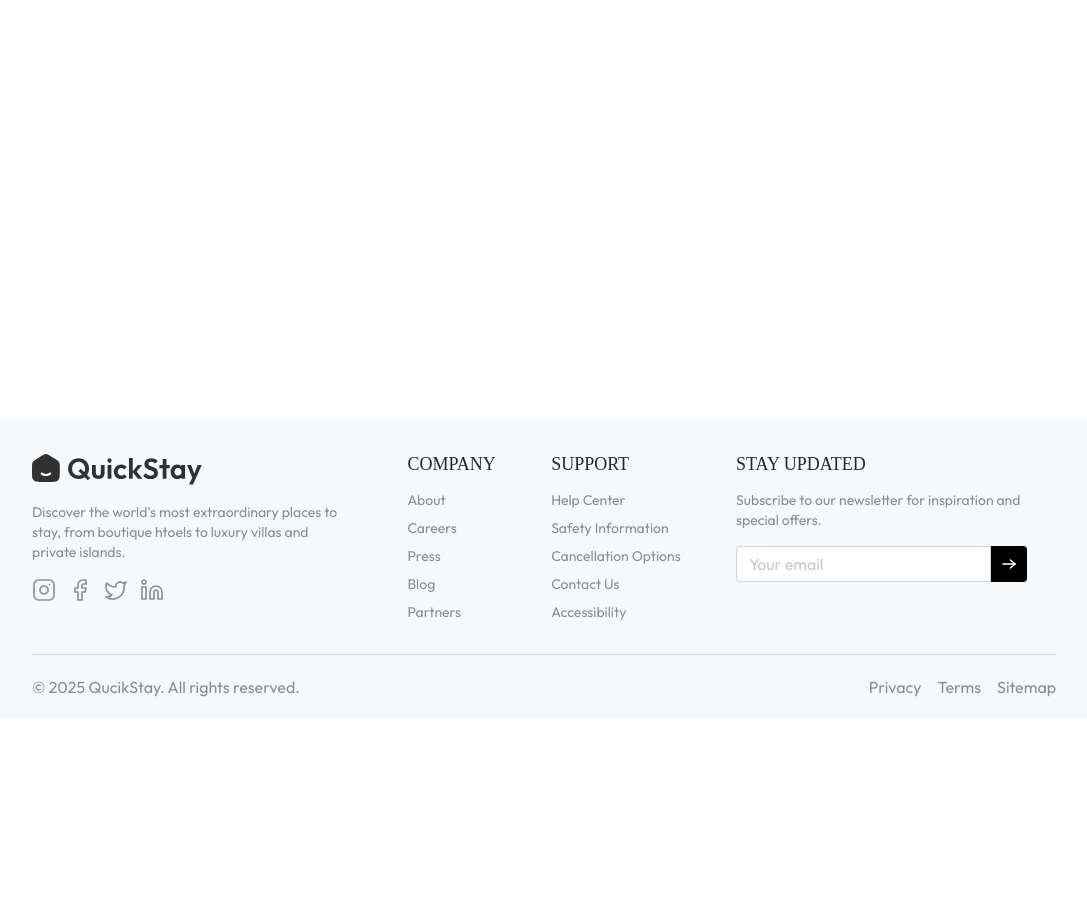
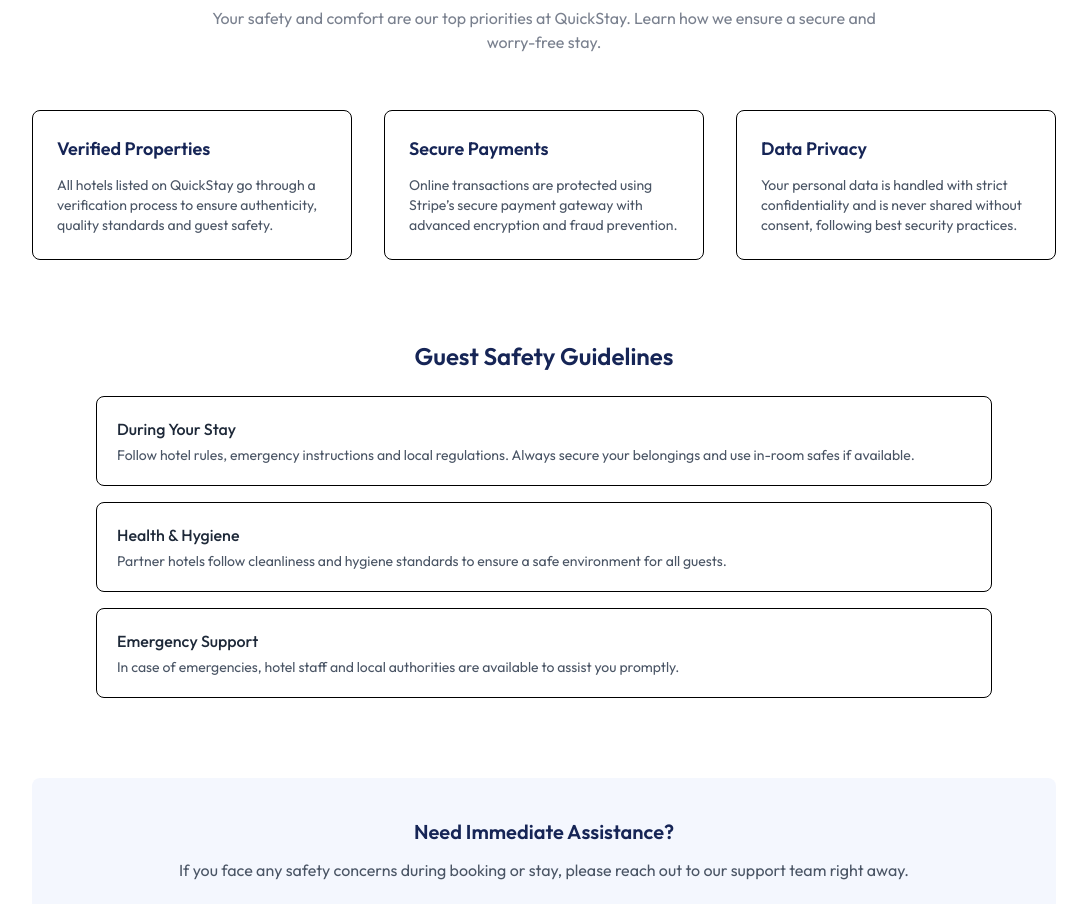
Before and after one commit to Sandeep-mehta-IITP/Hotel-Booking-Application-Frontend, a React (Vite) app: page /safety-info in a window 1280 px wide. Shown: the part 142-1046 px from the top of the page, without its empty margins (96-1183 px from the left). Before the commit the page ends 861 px from the top, so only its background shows below. Built offline with nearby package versions, Linux system fonts and the light colour scheme; no server answers; a web font is replaced by a local one.

Commit message:
feat: add Help Center and Safety Information pages; update routing and footer links

```diff
--- a/src/App.jsx
+++ b/src/App.jsx
@@ -17,6 +17,8 @@ import { useClerkToRedux } from "./hooks/useClerkToRedux";
 import Loader from "./components/Loader";
 import AboutUs from "./pages/About";
 import ContactUs from "./pages/Contact";
+import HelpCenter from "./pages/HelpCenter";
+import SafetyInformation from "./pages/SafetyInformation";
 
 function App() {
   useClerkToRedux();
@@ -46,6 +48,8 @@ function App() {
           <Route path="/" element={<HomePage />} />
           <Route path="/about" element={<AboutUs />} />
            <Route path="/contact-us" element={<ContactUs />} />
+           <Route path="/help-center" element={<HelpCenter />} />
+           <Route path="/safety-info" element={<SafetyInformation />} />
           <Route path="/rooms" element={<AllRooms />} />
           <Route path="/rooms/:id" element={<RoomDetails />} />
           <Route path="/my-bookings" element={<MyBookings />} />
--- a/src/components/Footer.jsx
+++ b/src/components/Footer.jsx
@@ -63,10 +63,10 @@ const Footer = () => {
           <p className="font-playfair text-lg text-gray-800">SUPPORT</p>
           <ul className="mt-3 flex flex-col gap-2 text-sm">
             <li>
-              <a href="/">Help Center</a>
+              <a href="/help-center">Help Center</a>
             </li>
             <li>
-              <a href="#">Safety Information</a>
+              <a href="/safety-info">Safety Information</a>
             </li>
             <li>
               <a href="#">Cancellation Options</a>
--- a/src/pages/Contact.jsx
+++ b/src/pages/Contact.jsx
@@ -3,7 +3,7 @@ import { assets } from "../assets/assets";
 
 const ContactUs = () => {
   return (
-    <div className="bg-gray-50 text-gray-800">
+    <div className="bg-gray-50 text-gray-800 mt-8">
 
       {/* Hero Section */}
       <div className="relative h-[60vh] flex items-center justify-center bg-[url('/src/assets/heroImage.png')] bg-cover bg-center">
--- /dev/null
+++ b/src/pages/HelpCenter.jsx
@@ -0,0 +1,110 @@
+import React from "react";
+import Title from "../components/Title";
+import { assets } from "../assets/assets";
+
+const HelpCenter = () => {
+  return (
+    <div className="mt-8 px-6 md:px-16 lg:px-24 xl:px-32 py-16">
+      {/* Page Title */}
+      <Title
+        align="center"
+        title="Help Center"
+        subTitle="Need assistance? We’re here to help you every step of your journey with QuickStay."
+      />
+
+      {/* Help Sections */}
+      <div className="grid md:grid-cols-3 gap-8 mt-14">
+        {/* Booking Help */}
+        <div className="border rounded-lg p-6 hover:shadow-lg transition">
+          <h3 className="text-lg font-semibold text-blue-950 mb-3">
+            Booking Assistance
+          </h3>
+          <p className="text-gray-600 text-sm">
+            Learn how to search hotels, select rooms, apply filters and complete
+            your booking smoothly on QuickStay.
+          </p>
+        </div>
+
+        {/* Payment Help */}
+        <div className="border rounded-lg p-6 hover:shadow-lg transition">
+          <h3 className="text-lg font-semibold text-blue-950 mb-3">
+            Payments & Refunds
+          </h3>
+          <p className="text-gray-600 text-sm">
+            Get help with Stripe payments, booking confirmation, failed
+            transactions and refund-related queries.
+          </p>
+        </div>
+
+        {/* Account Help */}
+        <div className="border rounded-lg p-6 hover:shadow-lg transition">
+          <h3 className="text-lg font-semibold text-blue-950 mb-3">
+            Account & Profile
+          </h3>
+          <p className="text-gray-600 text-sm">
+            Manage your account, update profile details, view booking history
+            and secure your login credentials.
+          </p>
+        </div>
+      </div>
+
+      {/* FAQs */}
+      <div className="mt-20 max-w-3xl mx-auto">
+        <h2 className="text-2xl font-semibold text-blue-950 mb-6 text-center">
+          Frequently Asked Questions
+        </h2>
+
+        <div className="space-y-4">
+          <div className="border rounded-lg p-4">
+            <p className="font-medium text-gray-800">
+              How do I cancel a booking?
+            </p>
+            <p className="text-sm text-gray-600 mt-1">
+              You can cancel your booking from the “My Bookings” section,
+              depending on the hotel’s cancellation policy.
+            </p>
+          </div>
+
+          <div className="border rounded-lg p-4">
+            <p className="font-medium text-gray-800">
+              Is online payment secure?
+            </p>
+            <p className="text-sm text-gray-600 mt-1">
+              Yes. All payments are processed securely using Stripe with
+              industry-standard encryption.
+            </p>
+          </div>
+
+          <div className="border rounded-lg p-4">
+            <p className="font-medium text-gray-800">
+              How can hotel owners manage bookings?
+            </p>
+            <p className="text-sm text-gray-600 mt-1">
+              Hotel owners can log into the dashboard to track bookings, revenue
+              and manage room listings.
+            </p>
+          </div>
+        </div>
+      </div>
+
+      {/* Contact Support */}
+      <div className="mt-20 bg-primary/5 rounded-lg p-10 text-center">
+        <h3 className="text-xl font-semibold text-blue-950 mb-3">
+          Still Need Help?
+        </h3>
+        <p className="text-gray-600 mb-6">
+          If you can’t find the answer you’re looking for, our support team is
+          just a click away.
+        </p>
+        <a
+          href="/contact-us"
+          className="inline-block bg-black text-white px-6 py-3 rounded-md hover:opacity-90 transition"
+        >
+          Contact Support
+        </a>
+      </div>
+    </div>
+  );
+};
+
+export default HelpCenter;
--- /dev/null
+++ b/src/pages/SafetyInformation.jsx
@@ -0,0 +1,104 @@
+import React from "react";
+import Title from "../components/Title";
+import { assets } from "../assets/assets";
+
+const SafetyInformation = () => {
+  return (
+    <div className="px-6 md:px-16 lg:px-24 xl:px-32 py-16 mt-8">
+      {/* Page Title */}
+      <Title
+        align="center"
+        title="Safety Information"
+        subTitle="Your safety and comfort are our top priorities at QuickStay. Learn how we ensure a secure and worry-free stay."
+      />
+
+      {/* Safety Sections */}
+      <div className="grid md:grid-cols-3 gap-8 mt-14">
+        {/* Verified Properties */}
+        <div className="border rounded-lg p-6 hover:shadow-lg transition">
+          <h3 className="text-lg font-semibold text-blue-950 mb-3">
+            Verified Properties
+          </h3>
+          <p className="text-gray-600 text-sm">
+            All hotels listed on QuickStay go through a verification process to
+            ensure authenticity, quality standards and guest safety.
+          </p>
+        </div>
+
+        {/* Secure Payments */}
+        <div className="border rounded-lg p-6 hover:shadow-lg transition">
+          <h3 className="text-lg font-semibold text-blue-950 mb-3">
+            Secure Payments
+          </h3>
+          <p className="text-gray-600 text-sm">
+            Online transactions are protected using Stripe’s secure payment
+            gateway with advanced encryption and fraud prevention.
+          </p>
+        </div>
+
+        {/* Data Privacy */}
+        <div className="border rounded-lg p-6 hover:shadow-lg transition">
+          <h3 className="text-lg font-semibold text-blue-950 mb-3">
+            Data Privacy
+          </h3>
+          <p className="text-gray-600 text-sm">
+            Your personal data is handled with strict confidentiality and is
+            never shared without consent, following best security practices.
+          </p>
+        </div>
+      </div>
+
+      {/* Guest Safety Guidelines */}
+      <div className="mt-20 max-w-4xl mx-auto">
+        <h2 className="text-2xl font-semibold text-blue-950 mb-6 text-center">
+          Guest Safety Guidelines
+        </h2>
+
+        <div className="space-y-4">
+          <div className="border rounded-lg p-5">
+            <p className="font-medium text-gray-800">During Your Stay</p>
+            <p className="text-sm text-gray-600 mt-1">
+              Follow hotel rules, emergency instructions and local regulations.
+              Always secure your belongings and use in-room safes if available.
+            </p>
+          </div>
+
+          <div className="border rounded-lg p-5">
+            <p className="font-medium text-gray-800">Health & Hygiene</p>
+            <p className="text-sm text-gray-600 mt-1">
+              Partner hotels follow cleanliness and hygiene standards to ensure
+              a safe environment for all guests.
+            </p>
+          </div>
+
+          <div className="border rounded-lg p-5">
+            <p className="font-medium text-gray-800">Emergency Support</p>
+            <p className="text-sm text-gray-600 mt-1">
+              In case of emergencies, hotel staff and local authorities are
+              available to assist you promptly.
+            </p>
+          </div>
+        </div>
+      </div>
+
+      {/* Support Section */}
+      <div className="mt-20 bg-primary/5 rounded-lg p-10 text-center">
+        <h3 className="text-xl font-semibold text-blue-950 mb-3">
+          Need Immediate Assistance?
+        </h3>
+        <p className="text-gray-600 mb-6">
+          If you face any safety concerns during booking or stay, please reach
+          out to our support team right away.
+        </p>
+        <a
+          href="/contact-us"
+          className="inline-block bg-black text-white px-6 py-3 rounded-md hover:opacity-90 transition"
+        >
+          Contact Support
+        </a>
+      </div>
+    </div>
+  );
+};
+
+export default SafetyInformation;
```
